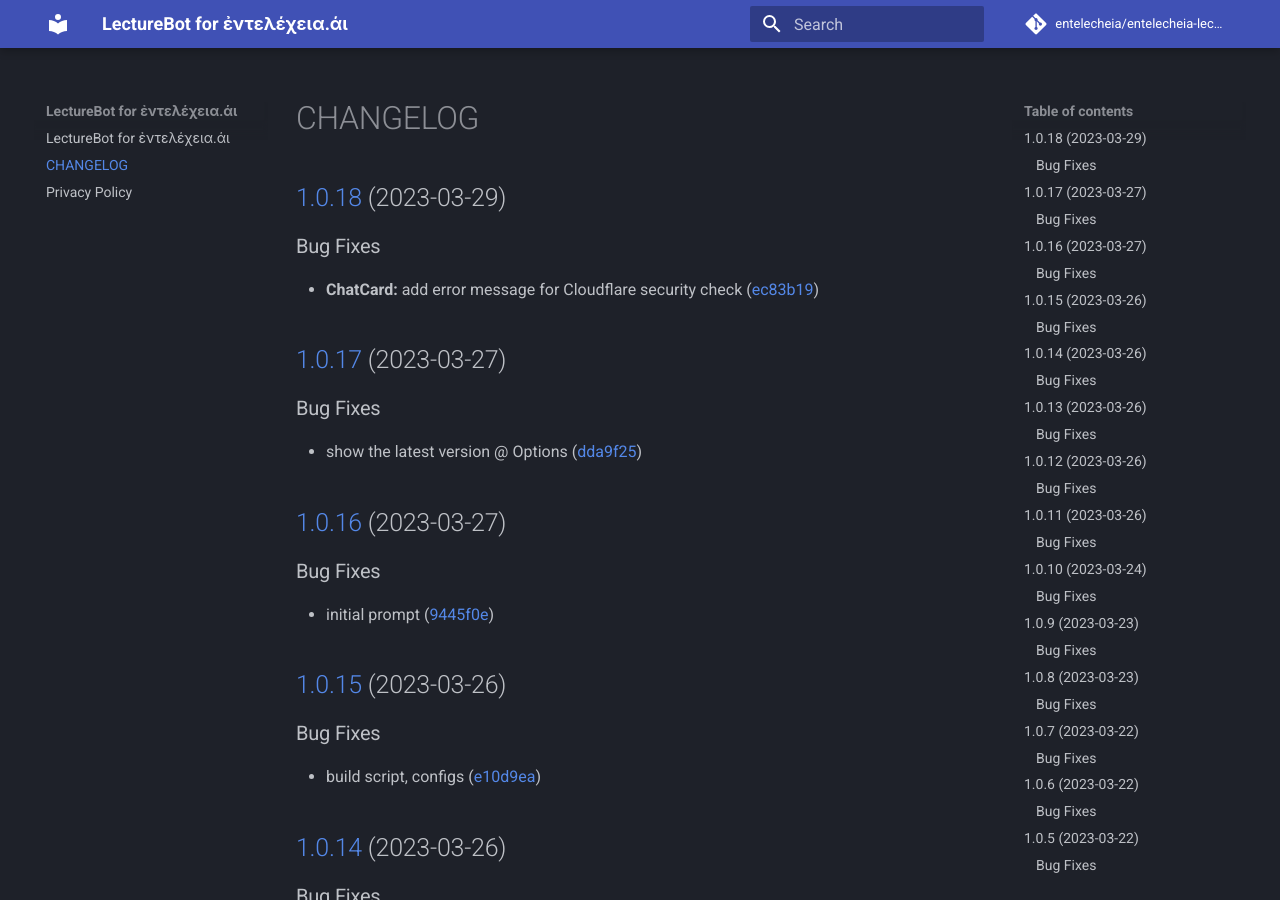
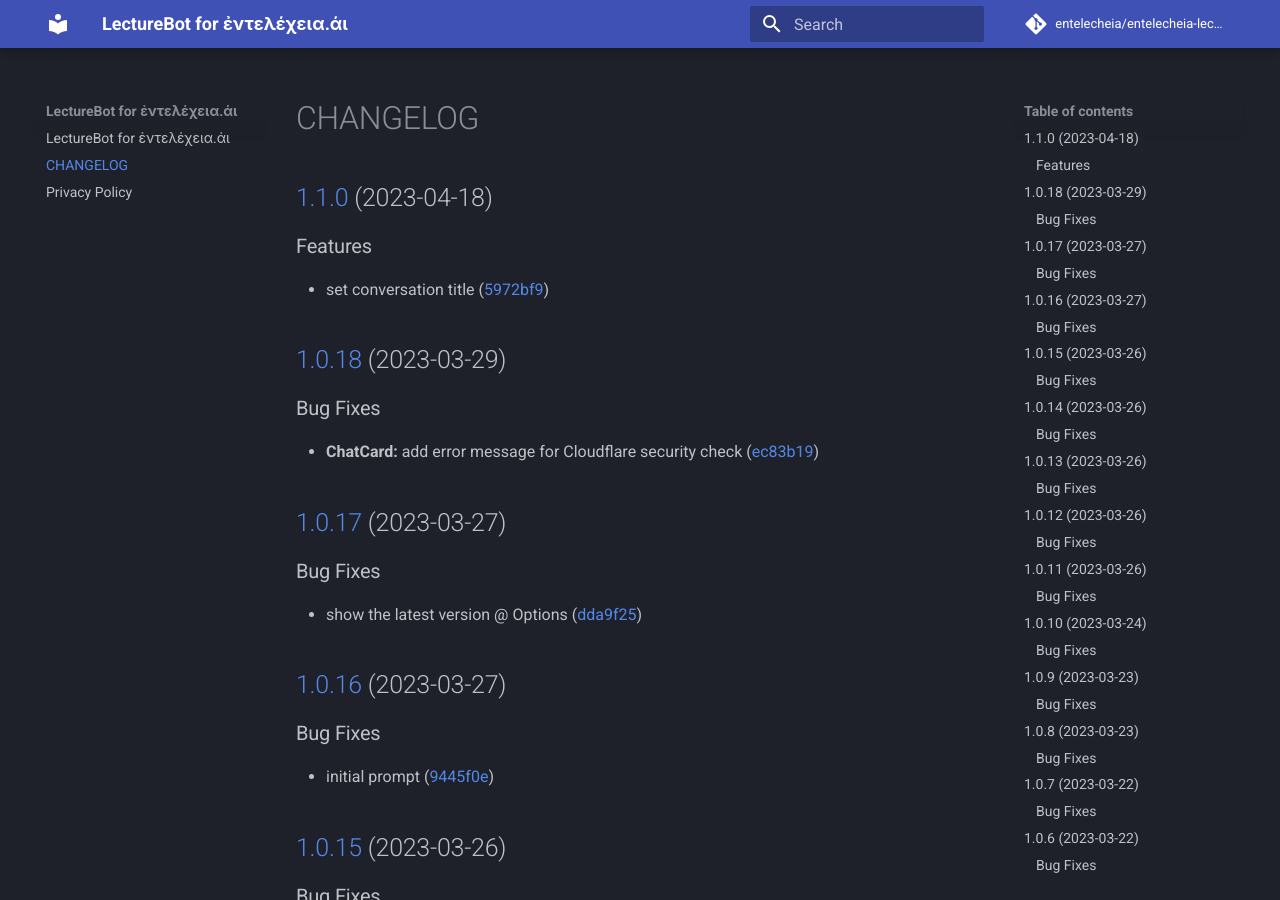
Before and after one commit to entelecheia/entelecheia-lecture-bot, an MkDocs documentation site: the page built from docs/CHANGELOG.md, in a window 1280 px wide and 900 px high. Built offline with MkDocs 1.6.1 and Material for MkDocs 9.7.7, drawn with Linux system fonts in a browser that asks for light colours; comment, search, counter and statistics services are not loaded.

Commit message:
chore(release): :rocket: 1.1.0 [skip ci]
## [1.1.0](https://github.com/entelecheia/entelecheia-lecture-bot/compare/v1.0.18...v1.1.0) (2023-04-18)

### Features

* set conversation title ([5972bf9](https://github.com/entelecheia/entelecheia-lecture-bot/commit/5972bf9e3e8438337635ffcd8972f2f0fc69b710))

```diff
--- a/docs/CHANGELOG.md
+++ b/docs/CHANGELOG.md
@@ -1,3 +1,10 @@
+## [1.1.0](https://github.com/entelecheia/entelecheia-lecture-bot/compare/v1.0.18...v1.1.0) (2023-04-18)
+
+
+### Features
+
+* set conversation title ([5972bf9](https://github.com/entelecheia/entelecheia-lecture-bot/commit/5972bf9e3e8438337635ffcd8972f2f0fc69b710))
+
 ## [1.0.18](https://github.com/entelecheia/entelecheia-lecture-bot/compare/v1.0.17...v1.0.18) (2023-03-29)
 
 
--- a/package.json
+++ b/package.json
@@ -1,6 +1,6 @@
 {
     "name": "entelecheia-lecture-bot",
-    "version": "1.0.18",
+    "version": "1.1.0",
     "description": "Chrome extension to ask questions and get answers from the ChatGPT",
     "author": "entelecheia",
     "license": "MIT",
```
Also changed, not shown: static/manifest.json, 1 other file.
